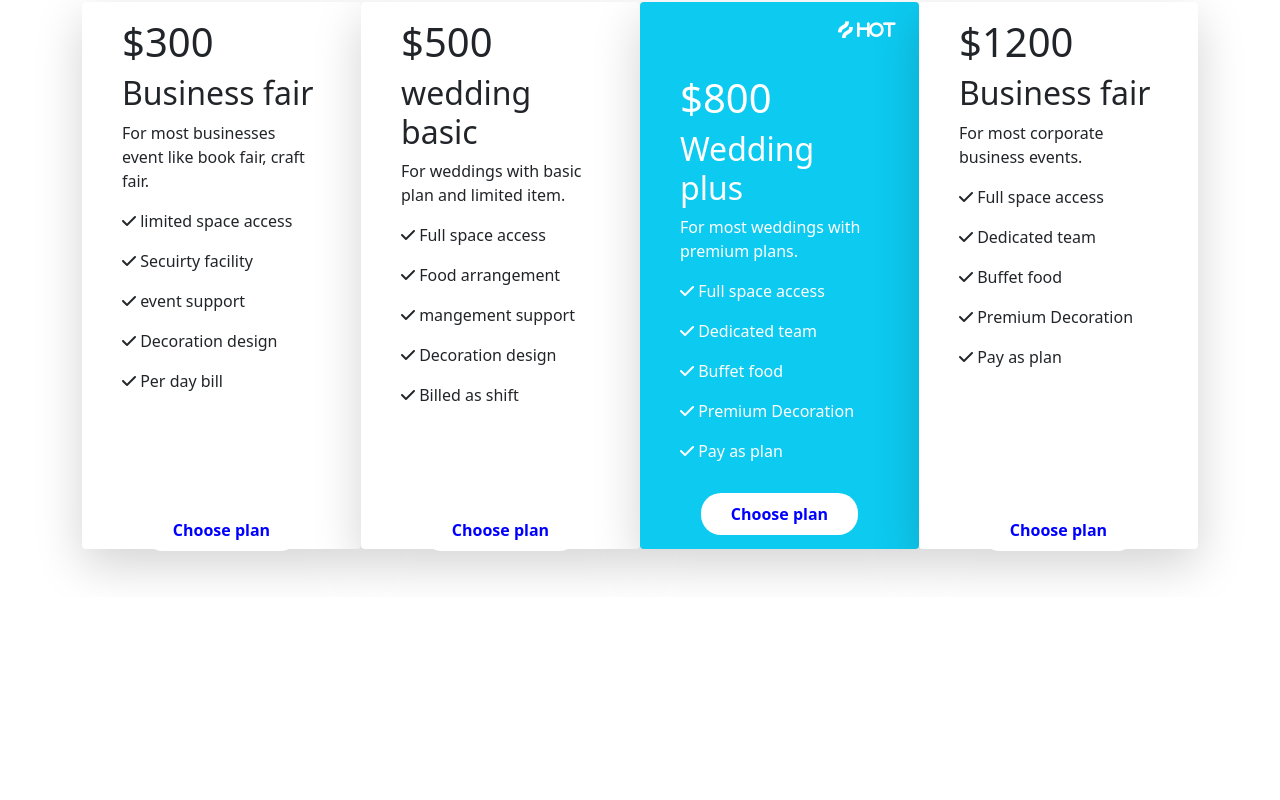
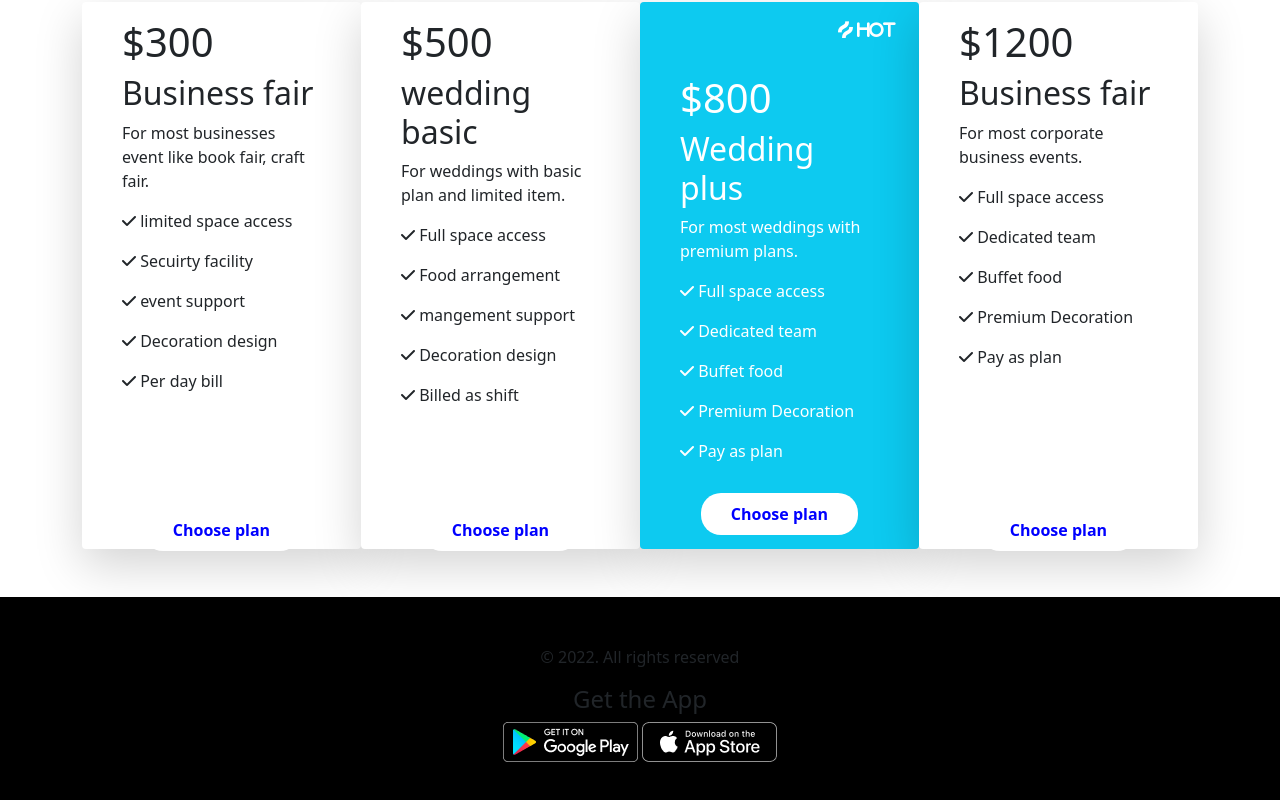
Before and after one commit to shahriarkasem/convention-center, a plain HTML site: page index.html in a window 1280 px wide. Shown: the part 1481-2281 px from the top of the page. Before the commit the page ends 2078 px from the top, so only its background shows below. Drawn offline with Linux system fonts and the light colour scheme.

Commit message:
footer done

```diff
--- a/css/customstyle.css
+++ b/css/customstyle.css
@@ -1,3 +1,6 @@
+body{
+    margin: 0%;
+}
 .carousel-a-button{
     text-decoration: none;
     padding: 5px 10px;
@@ -13,3 +16,6 @@
     text-decoration: none;
     color: blue;
 }
+/* footer{
+    background-color: black;
+} */
--- a/index.html
+++ b/index.html
@@ -207,11 +207,23 @@
                 </div>
             </div>
         </section>
+        <!-- questions section -->
+        <section>
+
+        </section>
     </main>
     <!-- main end -->
     <!-- footer -->
-    <footer>
+    <footer class="bg-black d-flex justify-content-around text-center py-5">
+        <div>
+            <p>© 2022. All rights reserved</p>
+            <h4 class="text-center">Get the App</h4>
+            <a target="_blank" href="https://play.google.com/store/apps/details?id=com.appburst.conventioncenter"><img
+                    class="img-fluid" src="media/images/footer/Google Play Badge.png" alt=""></a>
+            <a target="_blank" href="https://apps.apple.com/us/app/messages/id1146560473"><img class="img-fluid"
+                    src="media/images/footer/Group.png" alt=""></a>
 
+        </div>
     </footer>
     <script src="js/bootstrap.bundle.min.js"></script>
 </body>
```
Also changed, not shown: media/images/footer/Google Play Badge.png (added), media/images/footer/Group.png (added).
